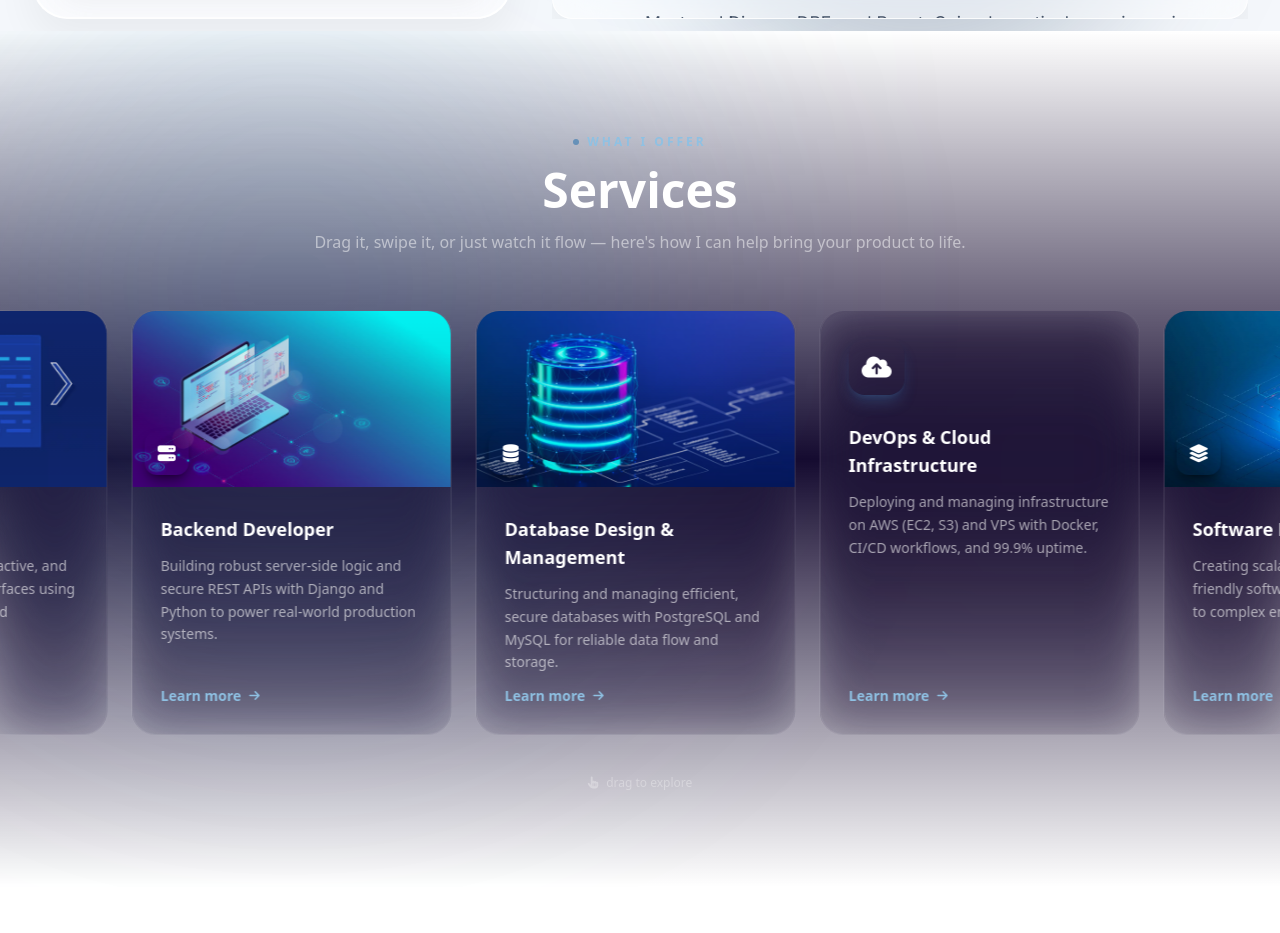
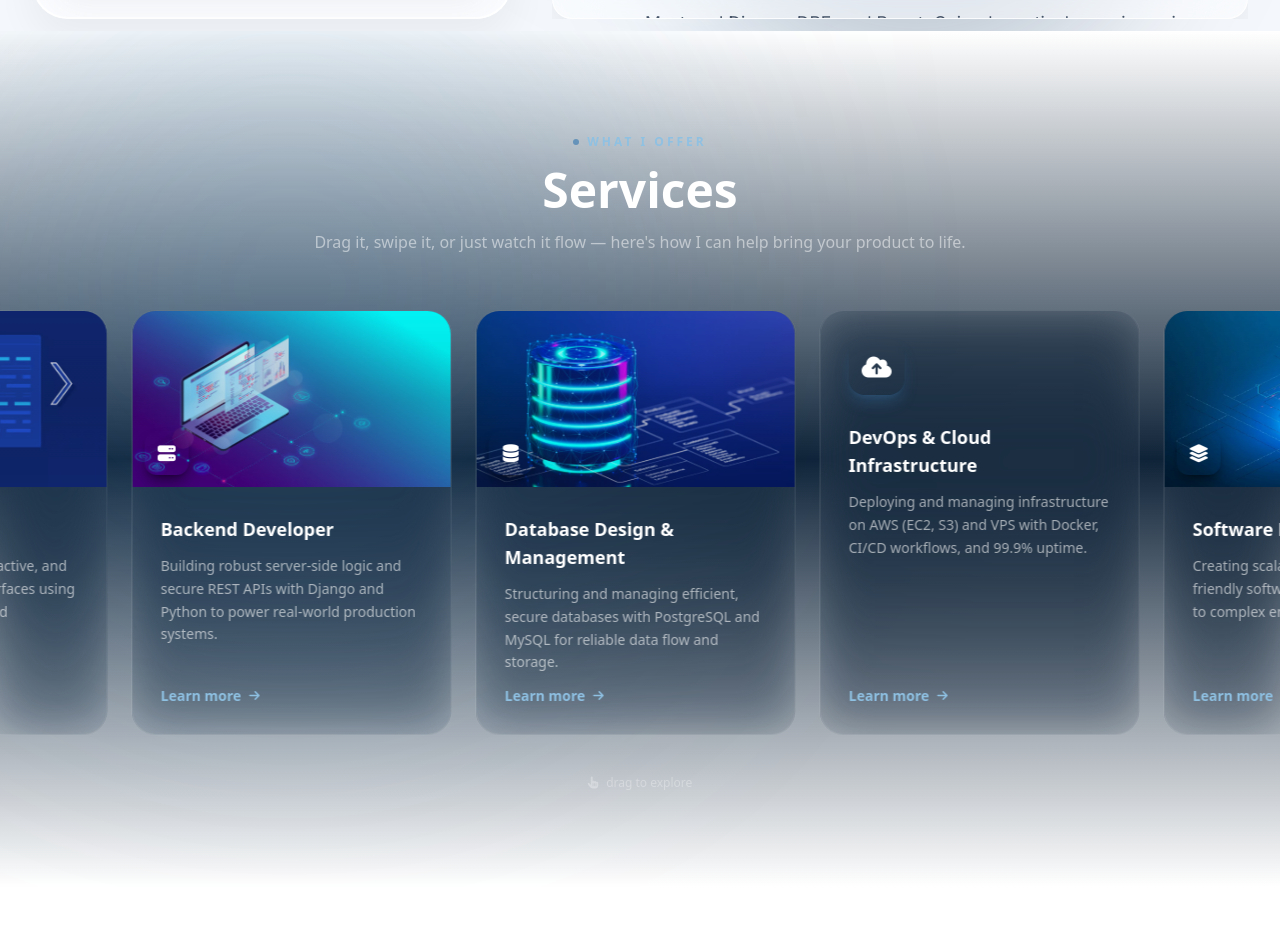
Before and after one commit to shohan1081/Shohanul_Islam_Portfolio, a Django app: page / in a window 1280 px wide. Shown: the part 1789-2722 px from the top of the page. Run offline with Django 5.2, Linux system fonts and the light colour scheme; style sheets or scripts are compiled from the project's sources; some libraries are stand-ins or nearby versions.

Commit message:
fix leftover violet gradient color in services section
Co-Authored-By: Claude Sonnet 5 <noreply@anthropic.com>

```diff
--- a/main/templates/main/service.html
+++ b/main/templates/main/service.html
@@ -1,6 +1,6 @@
 {% load static %}
 
-<section id="services" class="relative overflow-hidden bg-gradient-to-b from-[#0a0a0a] via-[#150a2e] to-[#0a0a0a] py-24">
+<section id="services" class="relative overflow-hidden bg-gradient-to-b from-[#0a0a0a] via-[#0F2338] to-[#0a0a0a] py-24">
 
   <!-- ambient glow -->
   <div class="pointer-events-none absolute -top-24 left-1/2 -translate-x-1/2 w-[700px] h-[700px] rounded-full bg-[#3E7CB1]/20 blur-[140px]"></div>
```
